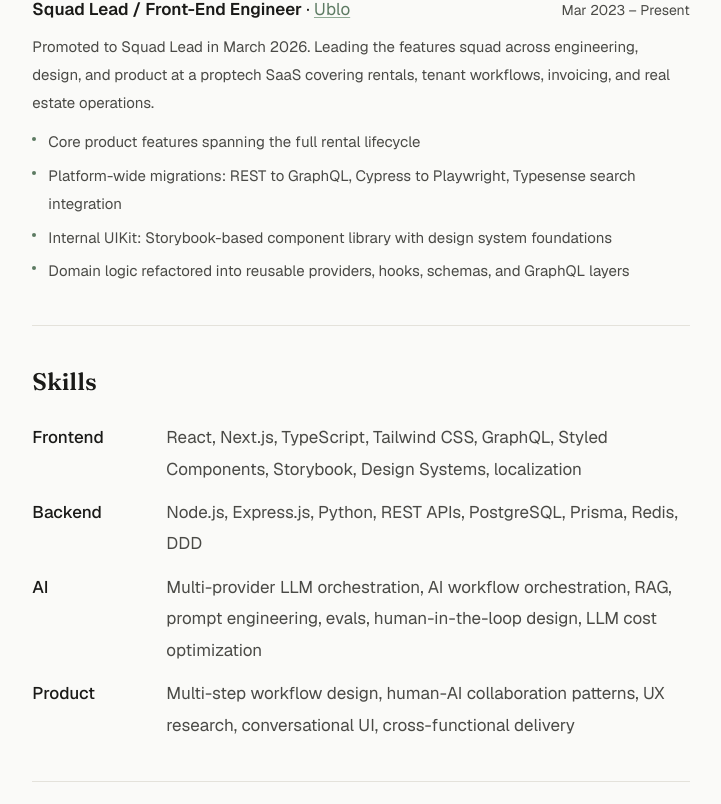
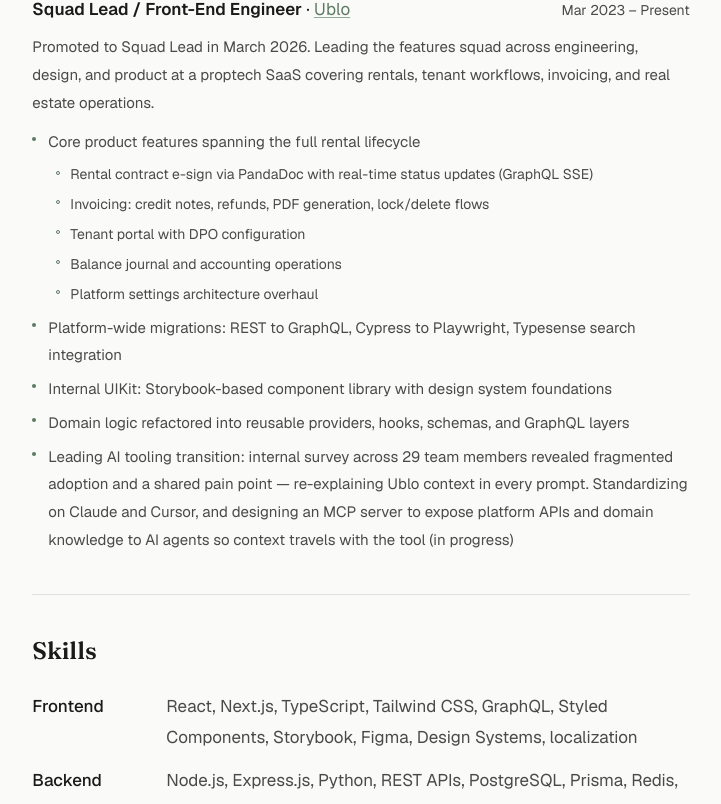
Before and after one commit to VassoD/thinking-out-loud, a Next.js app: page /bio in a window 1280 px wide. Shown: the part 913-1717 px from the top of the page, without its empty margins (279-1000 px from the left). Built offline with nearby package versions, Linux system fonts and the light colour scheme; no server answers.

Commit message:
feat: enhance bio page with detailed experience highlights and new tooling skills section

```diff
--- a/app/bio/page.tsx
+++ b/app/bio/page.tsx
@@ -29,10 +29,11 @@
     period: 'Mar 2023 – Present',
     description: 'Promoted to Squad Lead in March 2026. Leading the features squad across engineering, design, and product at a proptech SaaS covering rentals, tenant workflows, invoicing, and real estate operations.',
     highlights: [
-      'Core product features spanning the full rental lifecycle',
+      { label: 'Core product features spanning the full rental lifecycle', items: ['Rental contract e-sign via PandaDoc with real-time status updates (GraphQL SSE)', 'Invoicing: credit notes, refunds, PDF generation, lock/delete flows', 'Tenant portal with DPO configuration', 'Balance journal and accounting operations', 'Platform settings architecture overhaul'] },
       'Platform-wide migrations: REST to GraphQL, Cypress to Playwright, Typesense search integration',
       'Internal UIKit: Storybook-based component library with design system foundations',
       'Domain logic refactored into reusable providers, hooks, schemas, and GraphQL layers',
+      'Leading AI tooling transition: internal survey across 29 team members revealed fragmented adoption and a shared pain point — re-explaining Ublo context in every prompt. Standardizing on Claude and Cursor, and designing an MCP server to expose platform APIs and domain knowledge to AI agents so context travels with the tool (in progress)',
     ],
   },
 ]
@@ -40,7 +41,7 @@
 const SKILLS = [
   {
     area: 'Frontend',
-    items: 'React, Next.js, TypeScript, Tailwind CSS, GraphQL, Styled Components, Storybook, Design Systems, localization',
+    items: 'React, Next.js, TypeScript, Tailwind CSS, GraphQL, Styled Components, Storybook, Figma, Design Systems, localization',
   },
   {
     area: 'Backend',
@@ -53,6 +54,10 @@
   {
     area: 'Product',
     items: 'Multi-step workflow design, human-AI collaboration patterns, UX research, conversational UI, cross-functional delivery',
+  },
+  {
+    area: 'Tooling',
+    items: 'Claude Code, Claude Design, v0, Figma',
   },
 ]
 
@@ -141,12 +146,32 @@
                     </div>
                     <p className="text-[var(--color-ink-muted)] mb-3 text-[0.9375rem]">{role.description}</p>
                     <ul className="space-y-1.5 pl-0 list-none">
-                      {role.highlights.map((item) => (
-                        <li key={item} className="flex gap-3 text-[0.9375rem] text-[var(--color-ink-muted)]">
-                          <span className="mt-[0.6em] w-1 h-1 rounded-full bg-[var(--color-accent)] shrink-0" />
-                          {item}
-                        </li>
-                      ))}
+                      {role.highlights.map((item) => {
+                        if (typeof item === 'string') {
+                          return (
+                            <li key={item} className="flex gap-3 text-[0.9375rem] text-[var(--color-ink-muted)]">
+                              <span className="mt-[0.6em] w-1 h-1 rounded-full bg-[var(--color-accent)] shrink-0" />
+                              {item}
+                            </li>
+                          )
+                        }
+                        return (
+                          <li key={item.label}>
+                            <div className="flex gap-3 text-[0.9375rem] text-[var(--color-ink-muted)]">
+                              <span className="mt-[0.6em] w-1 h-1 rounded-full bg-[var(--color-accent)] shrink-0" />
+                              {item.label}
+                            </div>
+                            <ul className="mt-1.5 space-y-1 pl-6 list-none">
+                              {item.items.map((sub) => (
+                                <li key={sub} className="flex gap-2.5 text-[0.875rem] text-[var(--color-ink-muted)]">
+                                  <span className="mt-[0.6em] w-1 h-1 rounded-full border border-[var(--color-accent)] shrink-0" />
+                                  {sub}
+                                </li>
+                              ))}
+                            </ul>
+                          </li>
+                        )
+                      })}
                     </ul>
                   </div>
                 ))}
```
